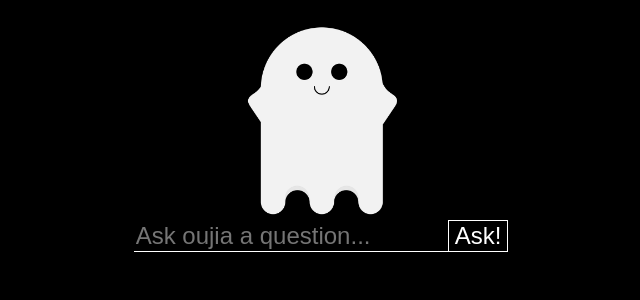
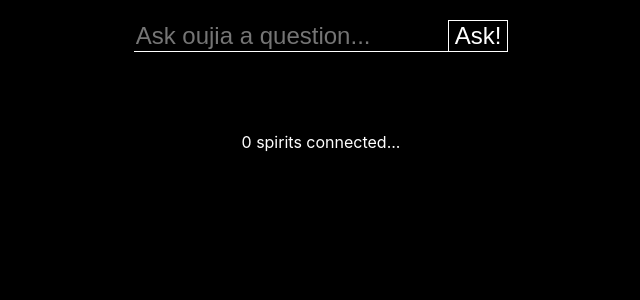
Before and after one commit to ScreamingHawk/react-ouija, a React (Create React App) app in the folder client/: page / in a window 1280 px wide. Shown: the top 300 px of the page, without its empty margins (319-959 px from the left). Built offline with nearby package versions, Linux system fonts and the light colour scheme; no server answers.

Commit message:
Ghost icon per connected user

```diff
--- a/client/src/App.js
+++ b/client/src/App.js
@@ -3,22 +3,15 @@ import styled from 'styled-components'
 
 import Answer from './components/Answer'
 import Board from './components/Board'
+import Connected from './components/Connected'
 import Question from './components/Question'
 import socket from './global/socket'
-import ghostLogo from './assets/ghost.png'
 
 const Wrapper = styled.div`
 	padding: 20px;
 	display: flex;
 	flex-direction: column;
 	align-items: center;
-`
-
-const GhostImg = styled.img.attrs({
-	src: ghostLogo,
-	alt: 'ghost',
-})`
-	max-width: 200px;
 `
 
 const App = () => {
@@ -67,12 +60,12 @@ const App = () => {
 
 	return (
 		<Wrapper>
-			<GhostImg />
 			<Question question={question} lastQ={lastQ} />
 			<Answer answer={answser} />
 			{ question && (
 				<Board />
 			)}
+			<Connected />
 		</Wrapper>
 	)
 }
--- /dev/null
+++ b/client/src/components/Connected.js
@@ -0,0 +1,64 @@
+import React, { useState, useEffect } from 'react'
+import styled from 'styled-components'
+
+import ghostLogo from '../assets/ghost.png'
+import socket from '../global/socket'
+
+const Wrapper = styled.div`
+	text-align: center;
+	display: flex;
+	flex-direction: column;
+`
+
+const GhostWrapper = styled.div`
+	display: flex;
+	max-width: 100%;
+	flex-wrap: wrap;
+	justify-content: center;
+`
+
+const GhostImg = styled.img.attrs({
+	src: ghostLogo,
+	alt: 'ghost',
+})`
+	max-height: 200px;
+	max-width: 40vw;
+`
+
+const Question = () => {
+
+	const [connected, setConnected] = useState(0)
+
+	useEffect(() => {
+		// Listen for connected
+		socket.on('connected is', c => {
+			console.log(`Setting connected to ${c}`)
+			setConnected(c)
+		})
+
+		// Unsub
+		return () => {
+			socket.off('connected is')
+		}
+	})
+
+	const s = connected === 1 ? '' : 's'
+
+	const ghosts = []
+	for (let i = 0; i < connected; i++){
+		ghosts.push(<GhostImg key={'ghost'+i}/>)
+	}
+
+	return (
+		<Wrapper>
+			<GhostWrapper>
+				{ghosts}
+			</GhostWrapper>
+			<span>
+				{connected} spirit{s} connected...
+			</span>
+		</Wrapper>
+	)
+}
+
+export default Question
```
Also changed, not shown: 1 other file (tests, documents, lock files or other folders).
